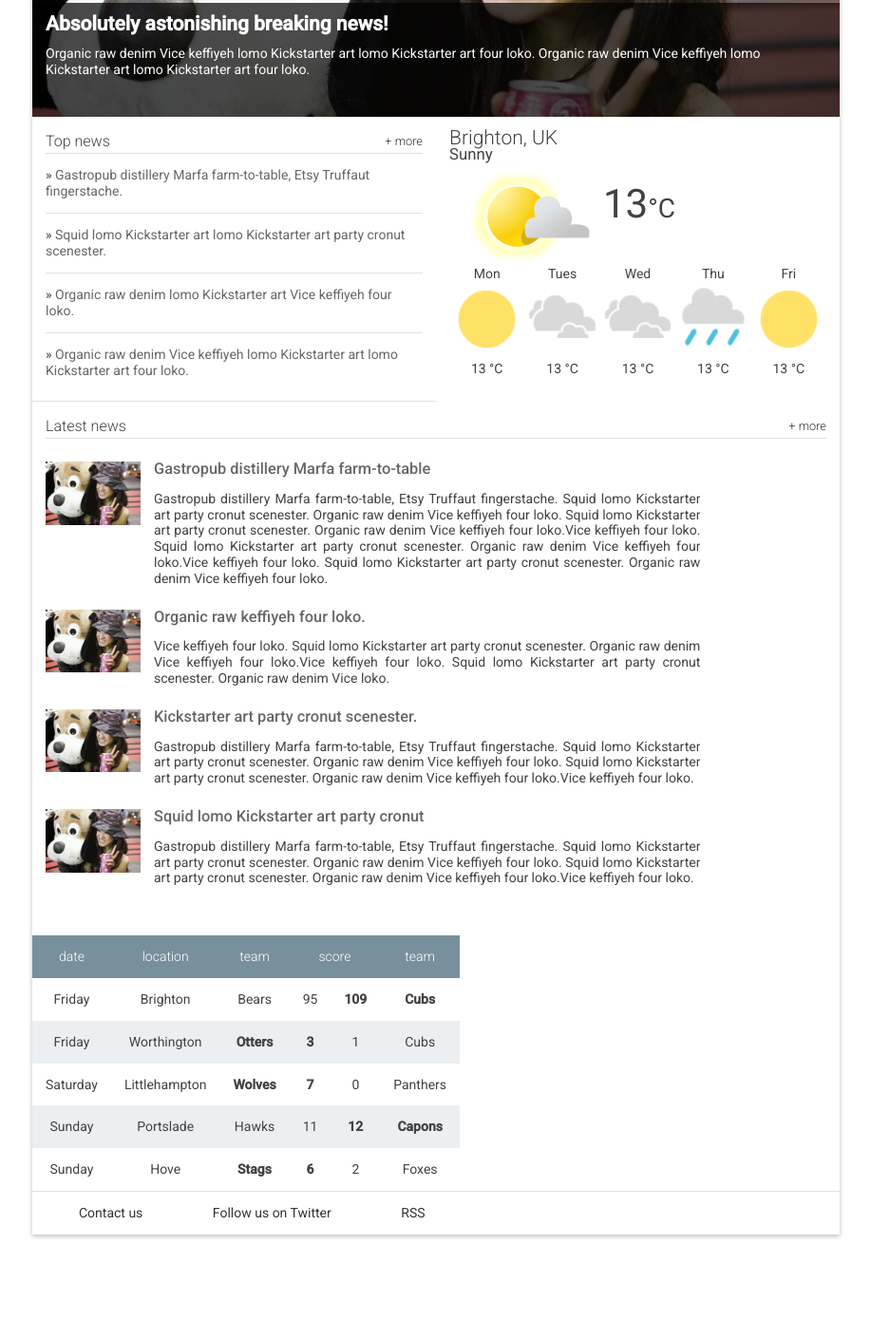
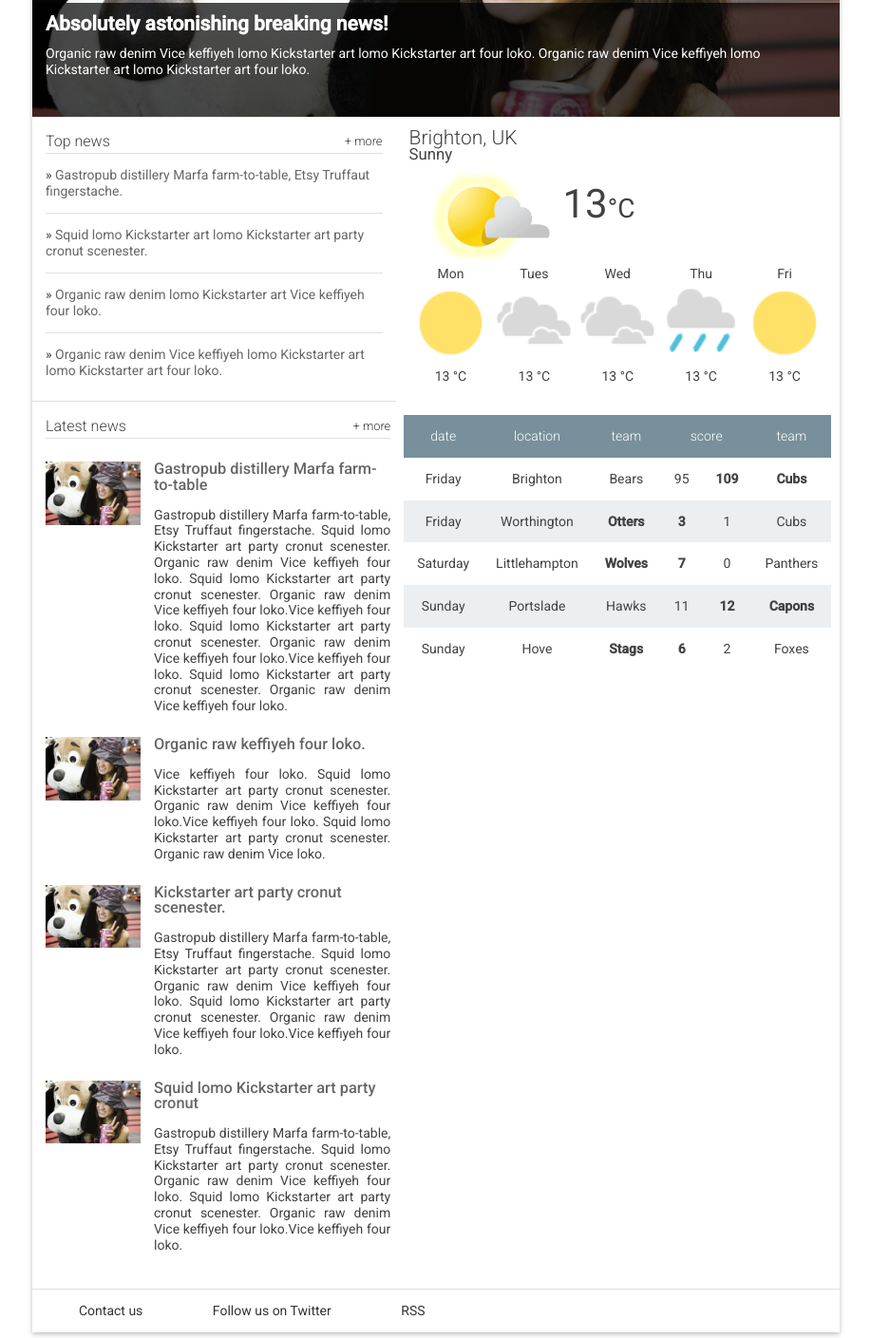
Before and after one commit to bacioana/responsiveApp, a plain HTML site: page index.html in a window 1280 px wide. Shown: the part 333-1742 px from the top of the page at 95% size, without its empty margins (181-1098 px from the left). Before the commit the page ends 1639 px from the top, so only its background shows below. Drawn offline with Linux system fonts and the light colour scheme.

Commit message:
Sligth change of layout for last breakpoint

```diff
--- a/responsive.css
+++ b/responsive.css
@@ -179,23 +179,25 @@ img, embed, object, video {
     order:0;
   }
 
-  .top-news {
-    width: 50%;
-    order: 1;
-  }
   .weather {
     width: 50%;
     order: 2;
   }
-  .recent-news {
-    width: 50%;
+
+  .top-news {
+    width: 45%;
+    order: 1;
+  }
+
+  .scores__table {
+    width: 20%;
     order: 3;
   }
-  .scores {
-    width: 60%;
+
+  .recent-news {
+    width: 45%;
     order: 4;
   }
-
 
   .scores__table td:nth-child(n) {
     text-align: center;
```
